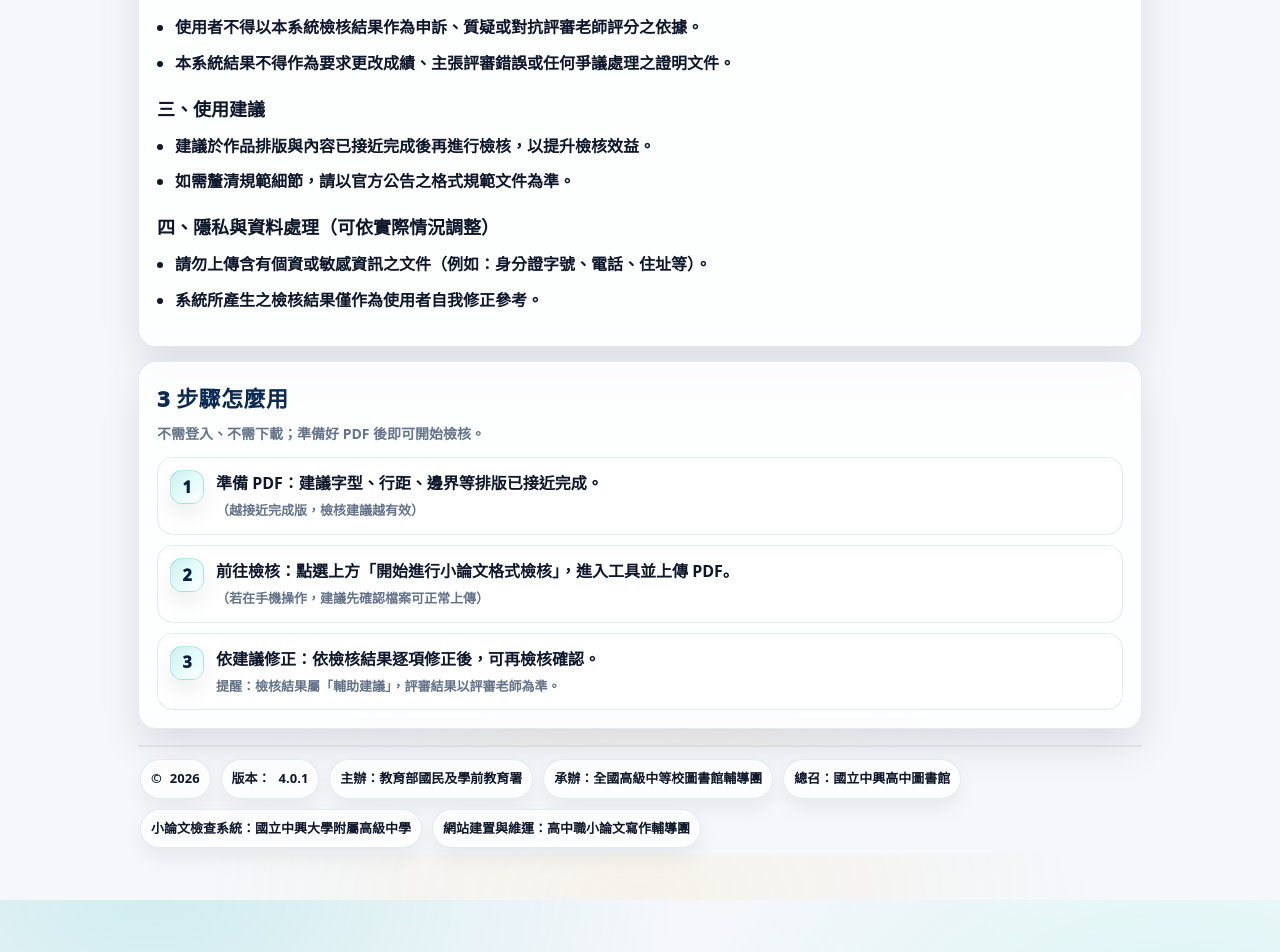
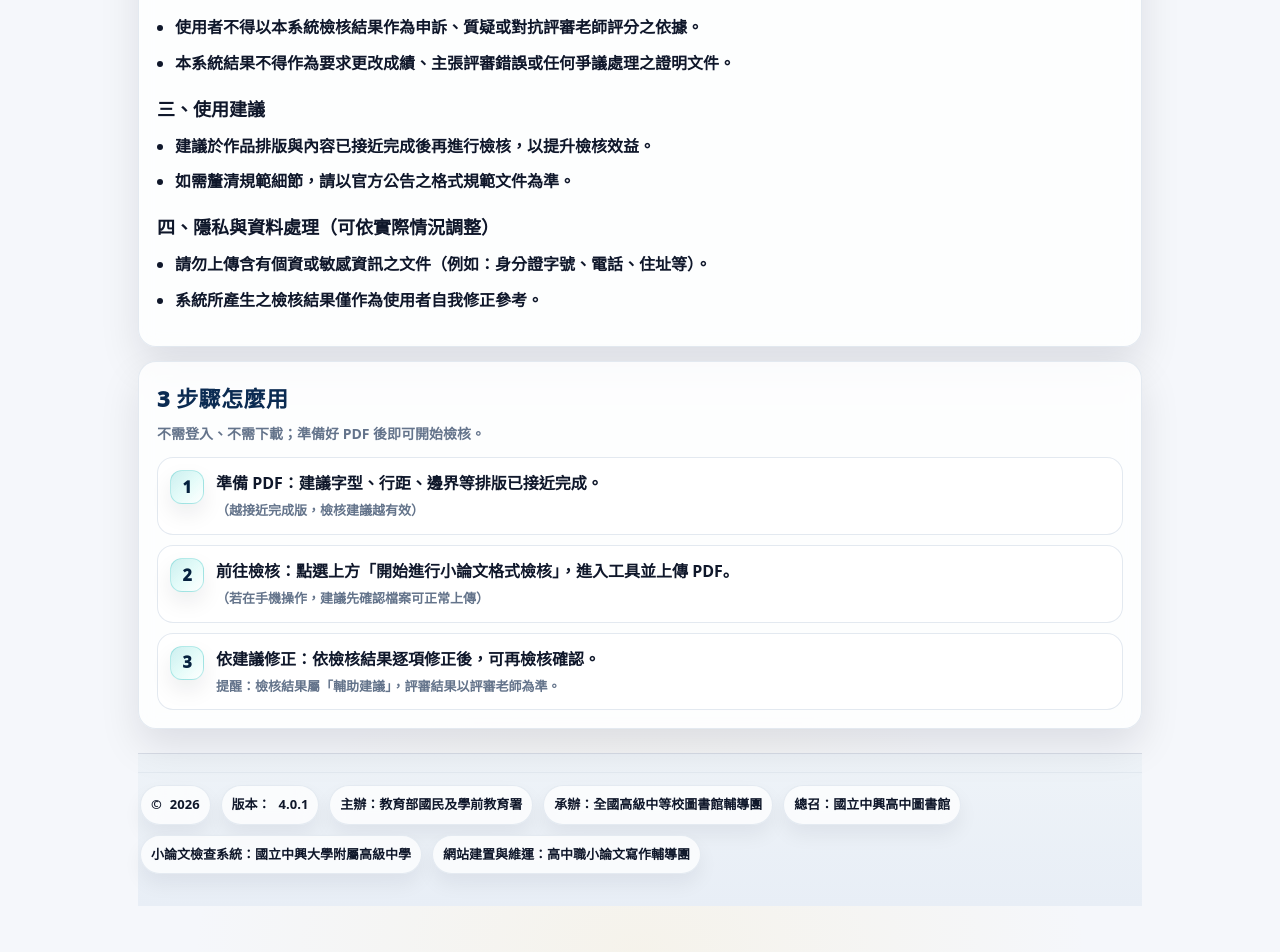
Before and after one commit to r91628120/thesis-checker, a Jekyll site: the page thesis-format/index.html, which Jekyll copies as it is, in a window 1280 px wide. Shown: the part 818-1770 px from the top of the page. Built offline with Jekyll 4.4.1, drawn with Linux system fonts in a browser that asks for light colours.

Commit message:
Add files via upload

```diff
--- a/thesis-format/index.html
+++ b/thesis-format/index.html
@@ -358,11 +358,19 @@
       color:#0f172a;
     }
 
-     /* ===== footer 視覺收斂（新增，放最後） ===== */
-    footer {
-      background: #f5f7fa;
-      border-top: 1px solid rgba(0,0,0,0.06);
+     /* ===== footer 視覺收斂（官方底座） ===== */
+    footer{
+     margin-top:24px;
+     padding:18px 0 26px;
+     background:
+      linear-gradient(
+        to bottom,
+        #eef3f8,
+        #e8eef6
+    );
+     border-top: 1px solid rgba(15, 23, 42, 0.08);
     }
+
 
   </style>
 </head>
```
